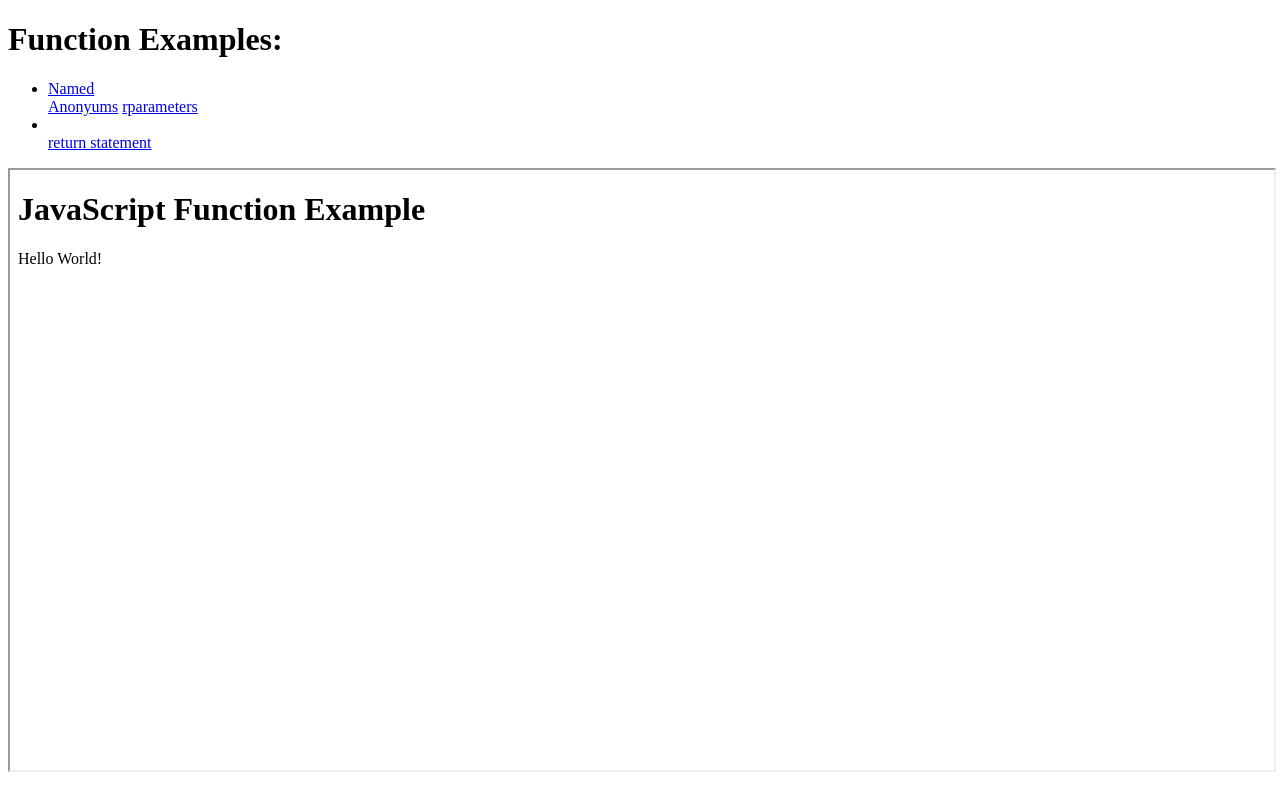
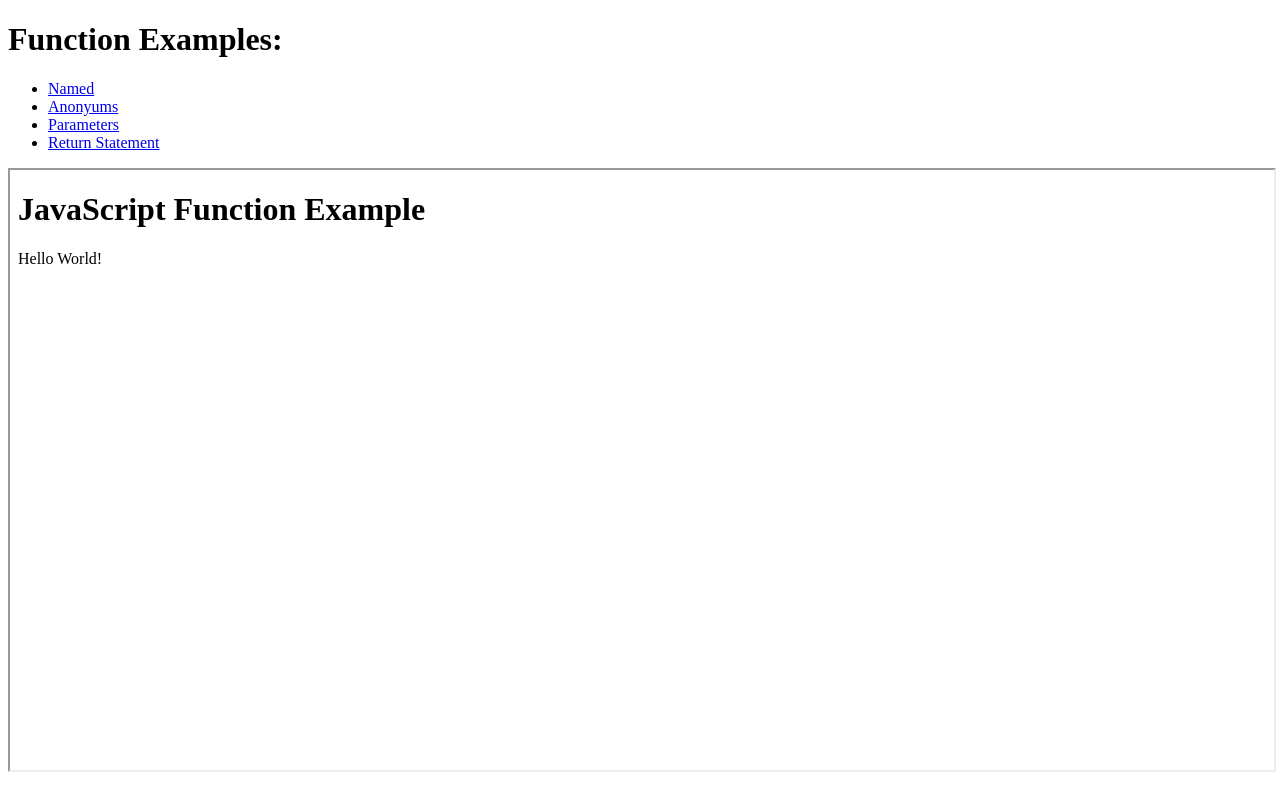
Before and after one commit to shoniyahh1/ET710-HIL-FALL2025, a plain HTML site: page HW8/index.html in a window 1280 px wide. Drawn offline with Linux system fonts and the light colour scheme.

Commit message:
Added homework 8 files

```diff
--- a/HW8/index.html
+++ b/HW8/index.html
@@ -14,14 +14,14 @@
             <li>
                 <a href="#" onclick="changePage('name-function.html')">Named</a>
             </li>
-            </li>
+            <li>
                 <a href="#" onclick="changePage('anonymous-function.html')">Anonyums</a>
             </li>
+            <li>
+                <a href="#" onclick="changePage('parameters.html')"">Parameters</a>
             </li>
-                <a href="#" onclick="changePage('parameters.html')">rparameters</a>
             <li>
-            </li>
-                <a href="#" onclick="changePage('return-function.html')">return statement</a>
+                <a href="#" onclick="changePage('return-function.html')"">Return Statement</a>
                 </li>
             </ul>
 
```
